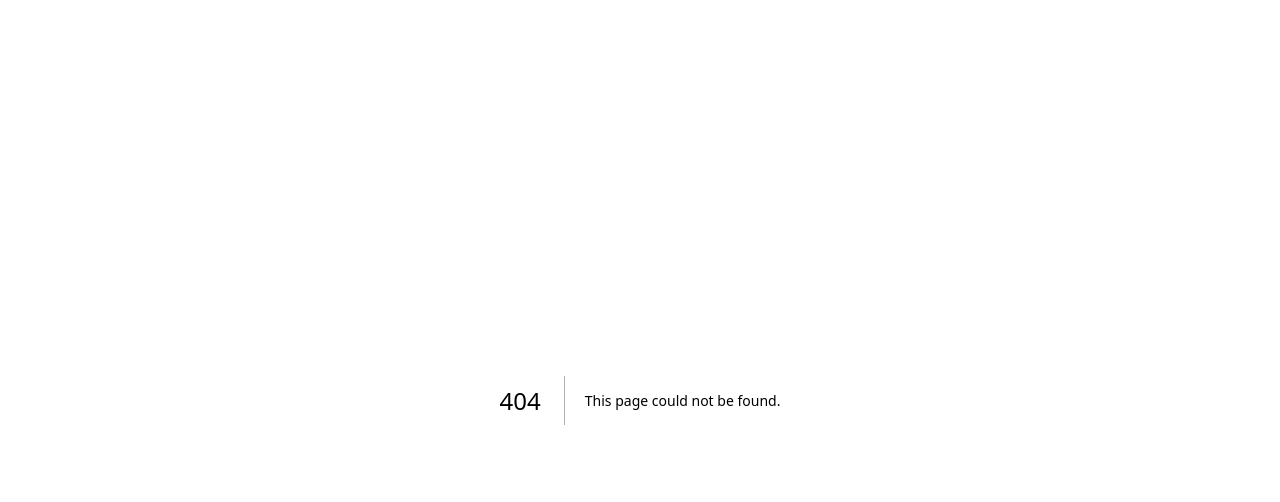
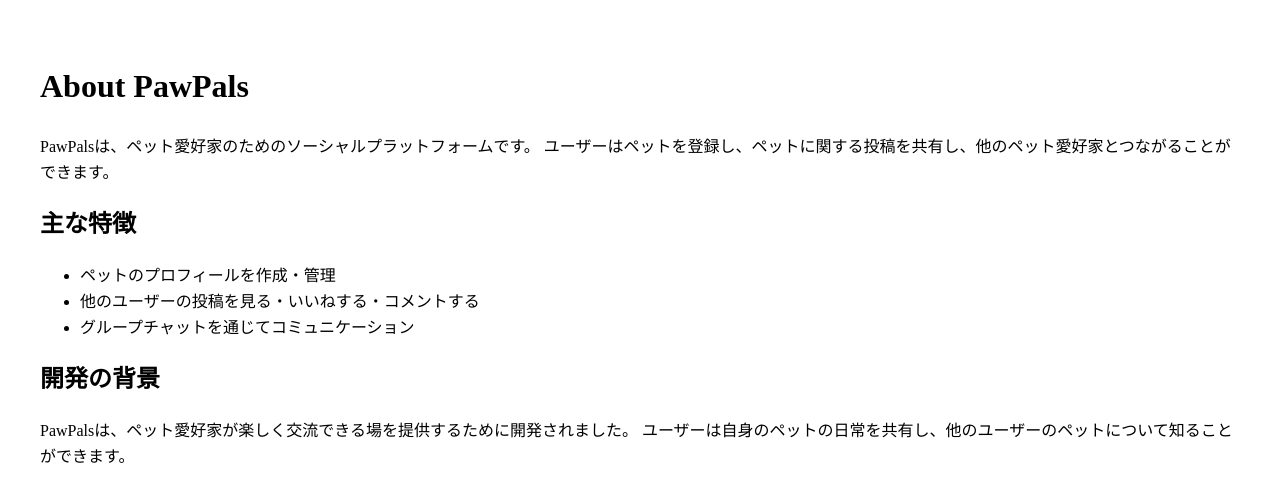
Before and after one commit to nagi0705/PawPals-next, a Next.js app: page /about in a window 1280 px wide. Before the commit this address had no page. Shown: the top 502 px of the page. Built offline with nearby package versions, Linux system fonts and the light colour scheme.

Commit message:
アプリ説明

```diff
--- /dev/null
+++ b/pages/about.js
@@ -0,0 +1,24 @@
+import React from "react";
+
+export default function About() {
+  return (
+    <div style={{ padding: "2rem", lineHeight: "1.6" }}>
+      <h1>About PawPals</h1>
+      <p>
+        PawPalsは、ペット愛好家のためのソーシャルプラットフォームです。
+        ユーザーはペットを登録し、ペットに関する投稿を共有し、他のペット愛好家とつながることができます。
+      </p>
+      <h2>主な特徴</h2>
+      <ul>
+        <li>ペットのプロフィールを作成・管理</li>
+        <li>他のユーザーの投稿を見る・いいねする・コメントする</li>
+        <li>グループチャットを通じてコミュニケーション</li>
+      </ul>
+      <h2>開発の背景</h2>
+      <p>
+        PawPalsは、ペット愛好家が楽しく交流できる場を提供するために開発されました。
+        ユーザーは自身のペットの日常を共有し、他のユーザーのペットについて知ることができます。
+      </p>
+    </div>
+  );
+}
```
Also changed, not shown: pages/index.js (+8 -0 lines).
